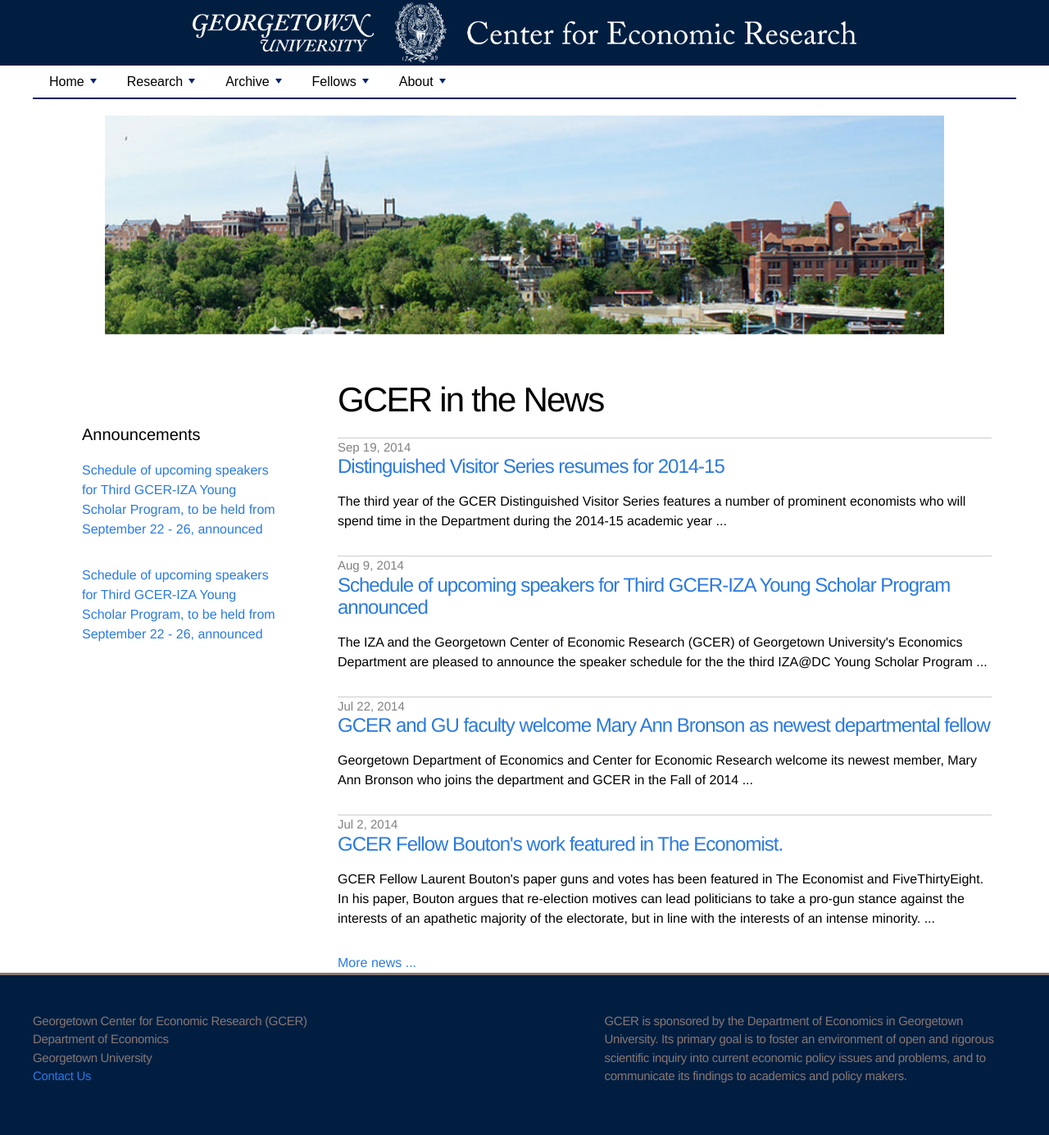
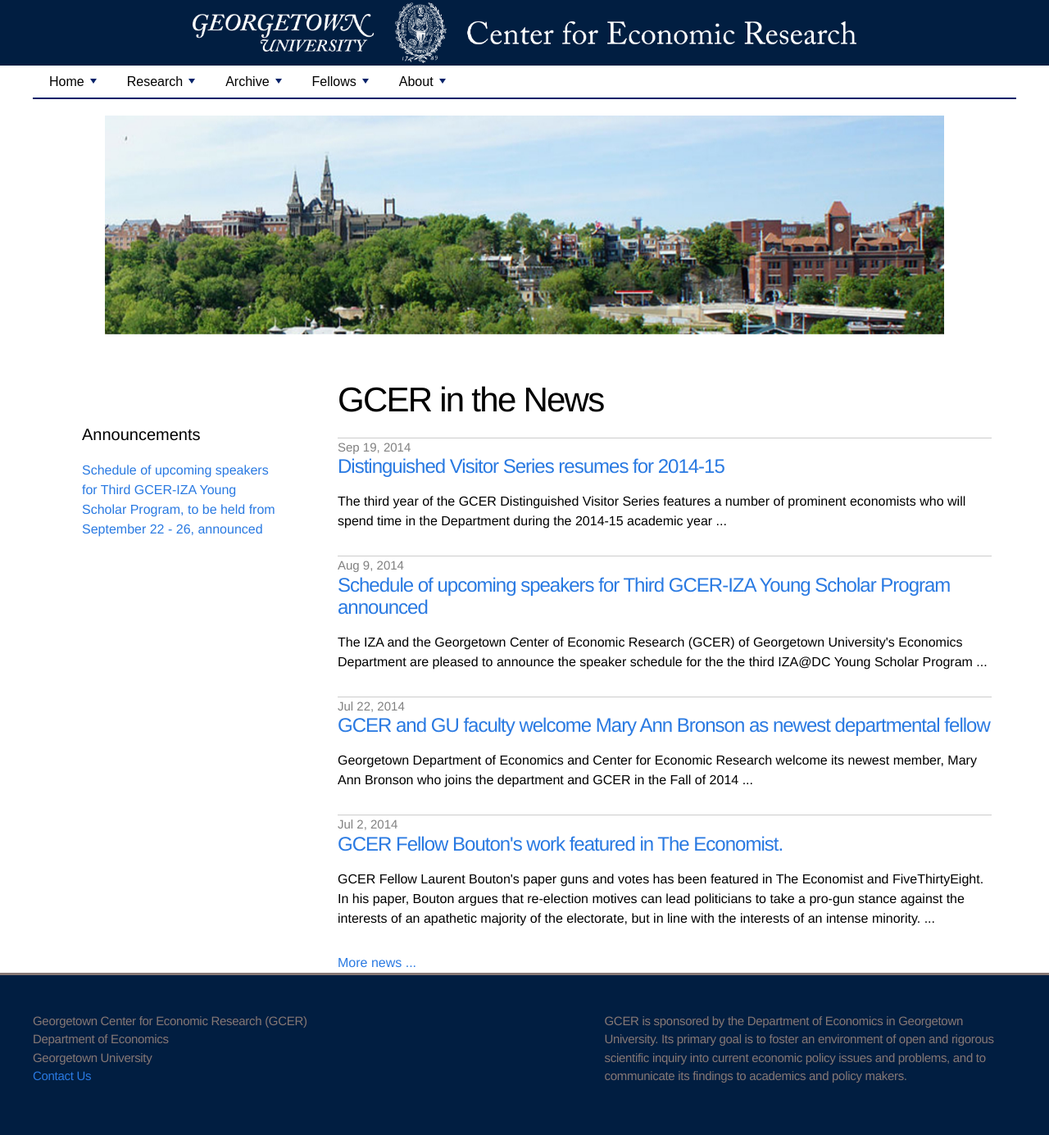
Before and after one commit to georgetown-econ/gcer, a Jekyll site: the page built from index.html, in a window 1280 px wide. Shown: the whole page at 82% size. Built offline with Jekyll 4.4.1, drawn with Linux system fonts in a browser that asks for light colours.

Commit message:
Remove test announcement

```diff
--- a/_data/announcements.yml
+++ b/_data/announcements.yml
@@ -1,2 +1 @@
- - announcement: <a href="/archive#/2014/08/09/gcer14-speakers">Schedule of upcoming speakers for Third GCER-IZA Young Scholar Program, to be held from September 22 - 26, announced</a>
- - announcement: <a href="/archive#/2014/08/09/gcer14-speakers">Schedule of upcoming speakers for Third GCER-IZA Young Scholar Program, to be held from September 22 - 26, announced</a>
+- announcement: <a href="/archive#/2014/08/09/gcer14-speakers">Schedule of upcoming speakers for Third GCER-IZA Young Scholar Program, to be held from September 22 - 26, announced</a>
```
